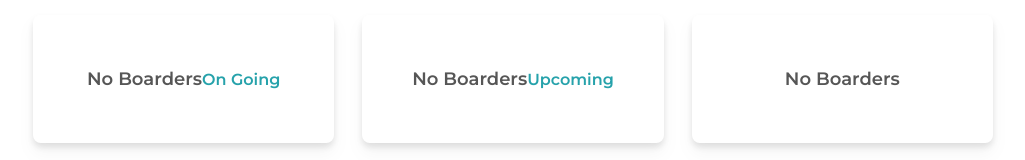
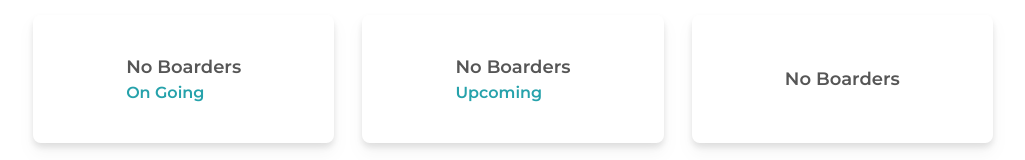
Before and after one commit to JacobMayor007/Pet_Care, a Next.js app: page /Renter in a window 1280 px wide. Shown: the part 277-437 px from the top of the page, without its empty margins (127-1152 px from the left). Built offline with nearby package versions, Linux system fonts and the light colour scheme; no server answers; the database is empty; a web font is replaced by a local one.

Commit message:
Renter's Page Done

```diff
--- a/src/app/Renter/page.tsx
+++ b/src/app/Renter/page.tsx
@@ -364,7 +364,7 @@ export default function RentersPage() {
             {onGoing === 0 ? (
               <p className="text-[#565656] font-montserrat font-semibold text-lg">
                 No Boarders
-                <span className="text-[#26A2AB] text-base">On Going</span>
+                <span className="text-[#26A2AB] text-base block">On Going</span>
               </p>
             ) : (
               <div className="m-auto">
@@ -381,7 +381,7 @@ export default function RentersPage() {
             {upcoming === 0 ? (
               <p className="text-[#565656] font-montserrat font-semibold text-lg">
                 No Boarders
-                <span className="text-[#26A2AB] text-base">Upcoming</span>
+                <span className="text-[#26A2AB] text-base block">Upcoming</span>
               </p>
             ) : (
               <div className="m-auto">
```
